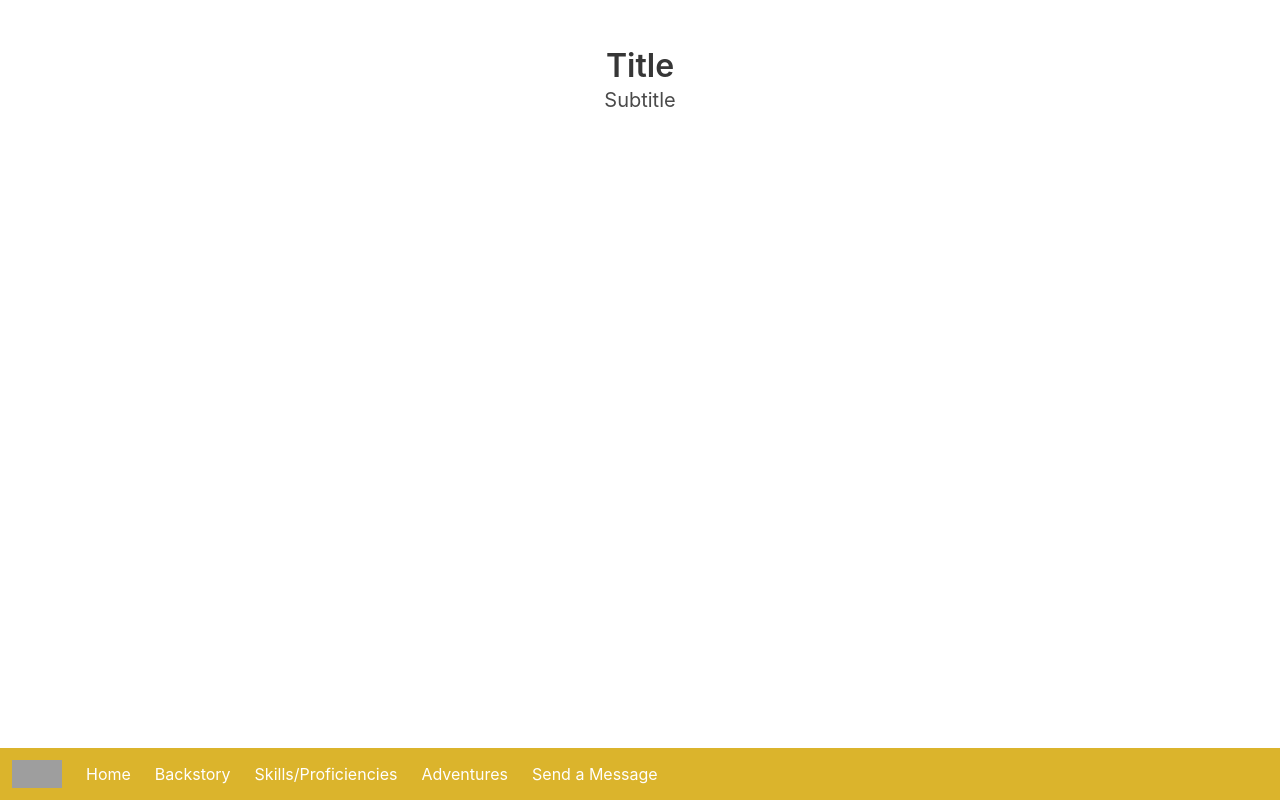
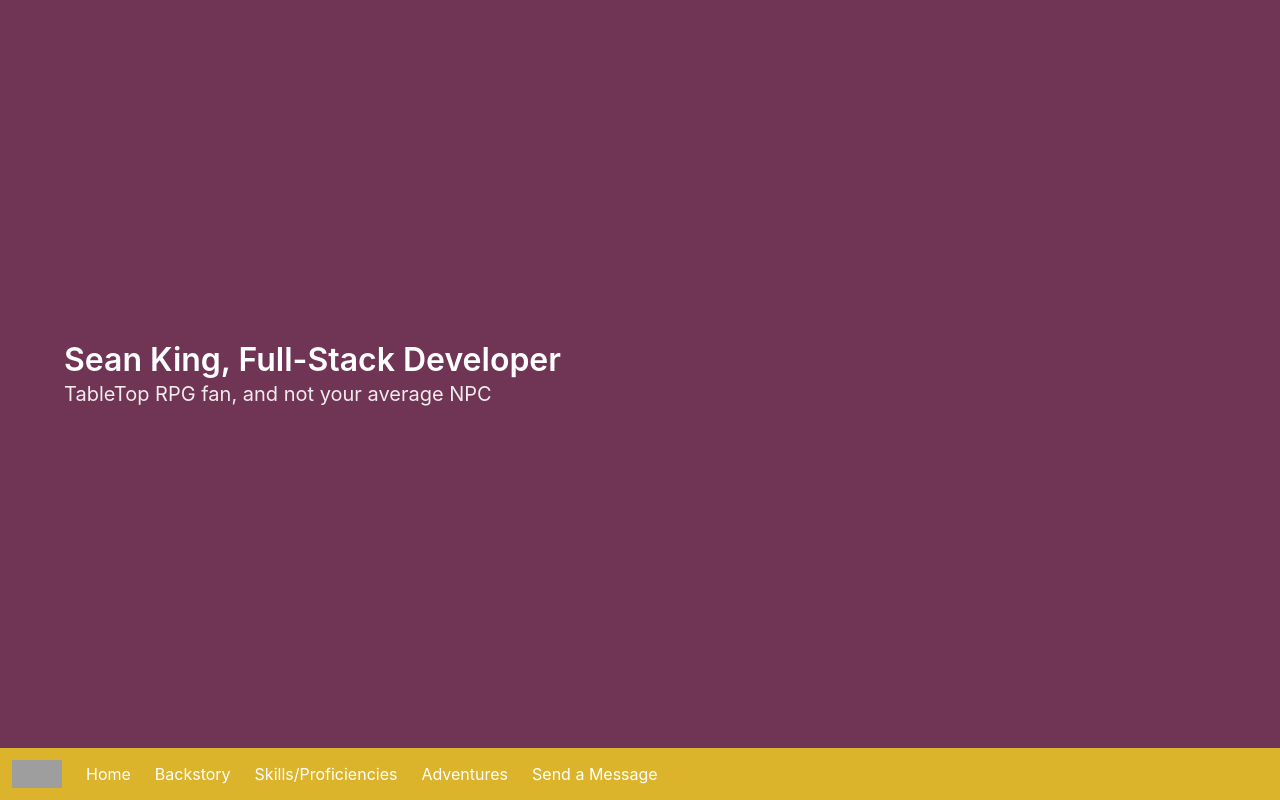
Before and after one commit to seanianking/MrKingsPortfolio, a React (Create React App) app: page /SkillsProficiencies in a window 1280 px wide. Built offline with nearby package versions, Linux system fonts and the light colour scheme; grey boxes are pictures that could not be loaded.

Commit message:
context works to generate div on all pages but home

```diff
--- a/src/App.js
+++ b/src/App.js
@@ -1,21 +1,37 @@
-import React from 'react';
+import React, {useState} from 'react';
 import { BrowserRouter as Router, Route } from "react-router-dom"
 import './index.js';
 import Landing from './pages/Landing.js';
 import Backstory from './pages/Backstory';
 import Adventures from './pages/Adventures';
 import SkillsProficiencies from './pages/SkillsProficiencies';
+import Navbar from './components/navbar.js';
+import Message from './components/Message.js';
 
 
+export const CastMessageContext = React.createContext({
+});
 
 function App() {
+  const [castMessage, setCastMessage] = useState(false);
+
+  const handleMessageCasting = e => {
+    e.preventDefault();
+    console.log('ready to cast');
+    setCastMessage(!castMessage);
+  }
+
   return (
-    <Router>
-      <Route exact path="/" component={Landing}/>
-      <Route exact path="/Backstory" component={Backstory}/>
-      <Route exact path="/Adventures" component={Adventures}/>
-      <Route exact path="/SkillsProficiencies" component={SkillsProficiencies}/>
-    </Router>
+    <CastMessageContext.Provider value={{handleMessageCasting ,setCastMessage}}>
+      <Router>
+        <Route exact path="/" component={Landing} />
+        <Route exact path="/Backstory" component={Backstory} />
+        <Route exact path="/Adventures" component={Adventures} />
+        <Route exact path="/SkillsProficiencies" component={SkillsProficiencies} />
+        <Navbar/>
+        {castMessage && <Message/>}
+      </Router>
+    </CastMessageContext.Provider>
   );
 }
 
--- /dev/null
+++ b/src/components/Message.js
@@ -0,0 +1,23 @@
+import React from 'react'
+
+function Message() {
+    return (
+        <div>
+            <div className="quickview">
+                <header className="quickview-header">
+                    <p className="title">Quickview title</p>
+                </header>
+
+                <div className="quickview-body">
+                    <div className="quickview-block">Body Space</div>
+                </div>
+
+                <footer className="quickview-footer">
+                        <div>Footer space</div>
+                </footer>
+            </div>
+        </div>
+    )
+}
+
+export default Message
--- a/src/components/SkillsProficienciesBody.js
+++ b/src/components/SkillsProficienciesBody.js
@@ -1,15 +1,19 @@
 import React from 'react'
+
+
 
 function SkillsProficienciesBody() {
     return (
         <div>
-            <div class="hero-body is-primary">
-                <div class="container has-text-centered">
-                    <h1 class="title">Title</h1>
-                    <h2 class="subtitle">Subtitle</h2>
+        <section className="hero is-link is-fullheight-with-navbar">
+            <div className="hero-body">
+                <div className="container">
+                    <h1 className="title">Sean King, Full-Stack Developer</h1>
+                    <h2 className='subtitle'>TableTop RPG fan, and not your average NPC</h2>
                 </div>
             </div>
-        </div>
+        </section>
+    </div>
     )
 }
 
--- a/src/components/navbar.js
+++ b/src/components/navbar.js
@@ -1,8 +1,8 @@
 import React, {useContext} from 'react'
-import { CastMessageContext } from '../pages/Adventures'
+import { CastMessageContext } from '../App'
 
 function Navbar() {
-    const {handleMessageCasting, castState} = useContext(CastMessageContext);
+    const {handleMessageCasting, castMessage} = useContext(CastMessageContext);
 
     return (
         <div>
@@ -21,7 +21,6 @@ function Navbar() {
                     <a href='/Adventures' className="navbar-item">Adventures</a>
                     <hr className="navbar-divider"/>
                     <a className="navbar-item" href='' onClick={handleMessageCasting}>Send a Message</a>
-                        {/* hoping onclick function will render cast message component */}
                 </div>
 
             </nav>
--- a/src/pages/Adventures.js
+++ b/src/pages/Adventures.js
@@ -1,29 +1,12 @@
-import React, {useState} from 'react'
+import React from 'react'
 import AdventuresBody from '../components/AdventuresBody'
-import Navbar from '../components/navbar'
-
-
-export const CastMessageContext = React.createContext({
-});
-// Using context to render CastMessage component
 
 function Adventures() {
-    const [castState, setCastState] = useState(true);
-
-    const handleMessageCasting = e => {
-        e.preventDefault();
-        console.log('ready to cast');
-        setCastState(!castState);
-    }
-
 
     return (
-            <CastMessageContext.Provider value = {{
-                handleMessageCasting, castState
-            }}>
-            <AdventuresBody/>
-            <Navbar/>
-            </CastMessageContext.Provider>
+        <div>
+            <AdventuresBody />
+        </div>
     )
 }
 
--- a/src/pages/Backstory.js
+++ b/src/pages/Backstory.js
@@ -1,11 +1,9 @@
 import React from 'react'
-import Navbar from '../components/navbar'
 import BackstoryBody from '../components/BackstoryBody'
 
 function Backstory() {
     return (
         <div>
-            <Navbar/>
             <BackstoryBody/>
         </div>
     )
--- a/src/pages/Landing.js
+++ b/src/pages/Landing.js
@@ -1,12 +1,10 @@
 import React from 'react'
-import Navbar from '../components/navbar'
 import LandingBody from '../components/LandingBody'
 
 export default function Landing() {
     return (
         <div>
             <LandingBody/>
-            <Navbar/>
         </div>
     )
 }
--- a/src/pages/SkillsProficiencies.js
+++ b/src/pages/SkillsProficiencies.js
@@ -1,11 +1,9 @@
 import React from 'react'
-import Navbar from '../components/navbar'
 import SkillsProficienciesBody from '../components/SkillsProficienciesBody'
 
 function SkillsProficiencies() {
     return (
         <div>
-            <Navbar/>
             <SkillsProficienciesBody/>
         </div>
     )
```
Also changed, not shown: src/components/CastMessage.js (deleted, +0 -13 lines).
